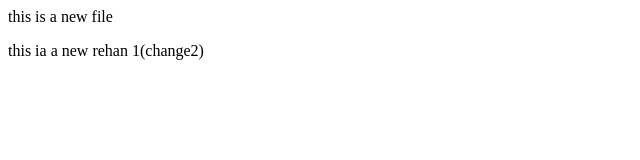
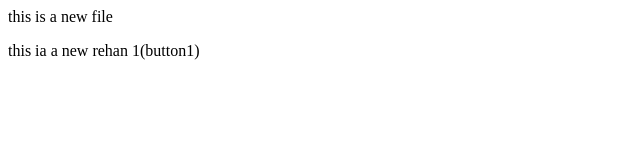
Before and after one commit to rehankhan7909/Localrepo, a plain HTML site: page index.html in a window 1280 px wide. Shown: the full height of the page, 0-640 px from the left. Drawn offline with Linux system fonts and the light colour scheme.

```diff
--- a/index.html
+++ b/index.html
@@ -1,2 +1,2 @@
 <p>this is a new file</p>
-<p> this ia a new rehan 1(change2)</p>
+<p> this ia a new rehan 1(button1)</p>
```
